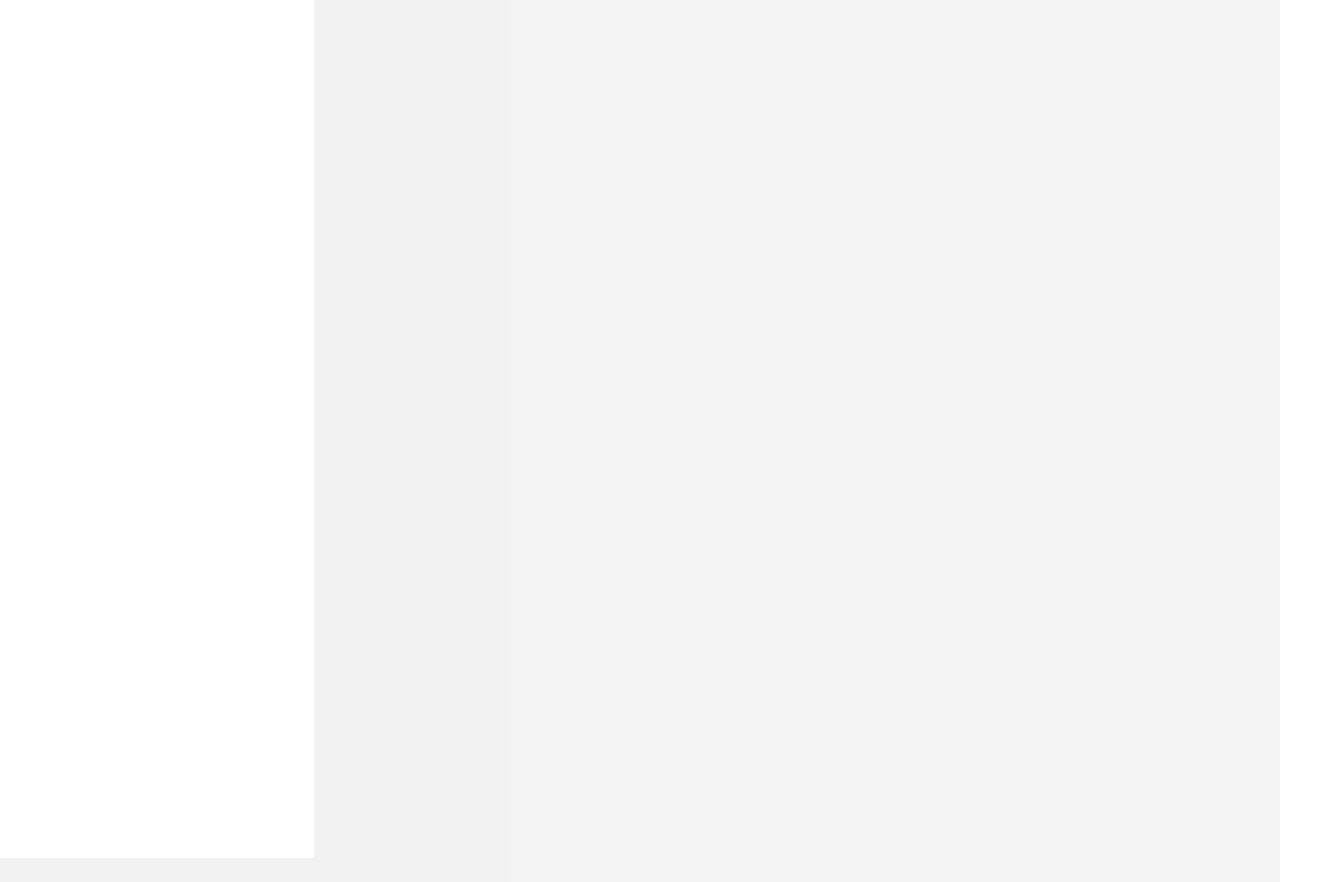
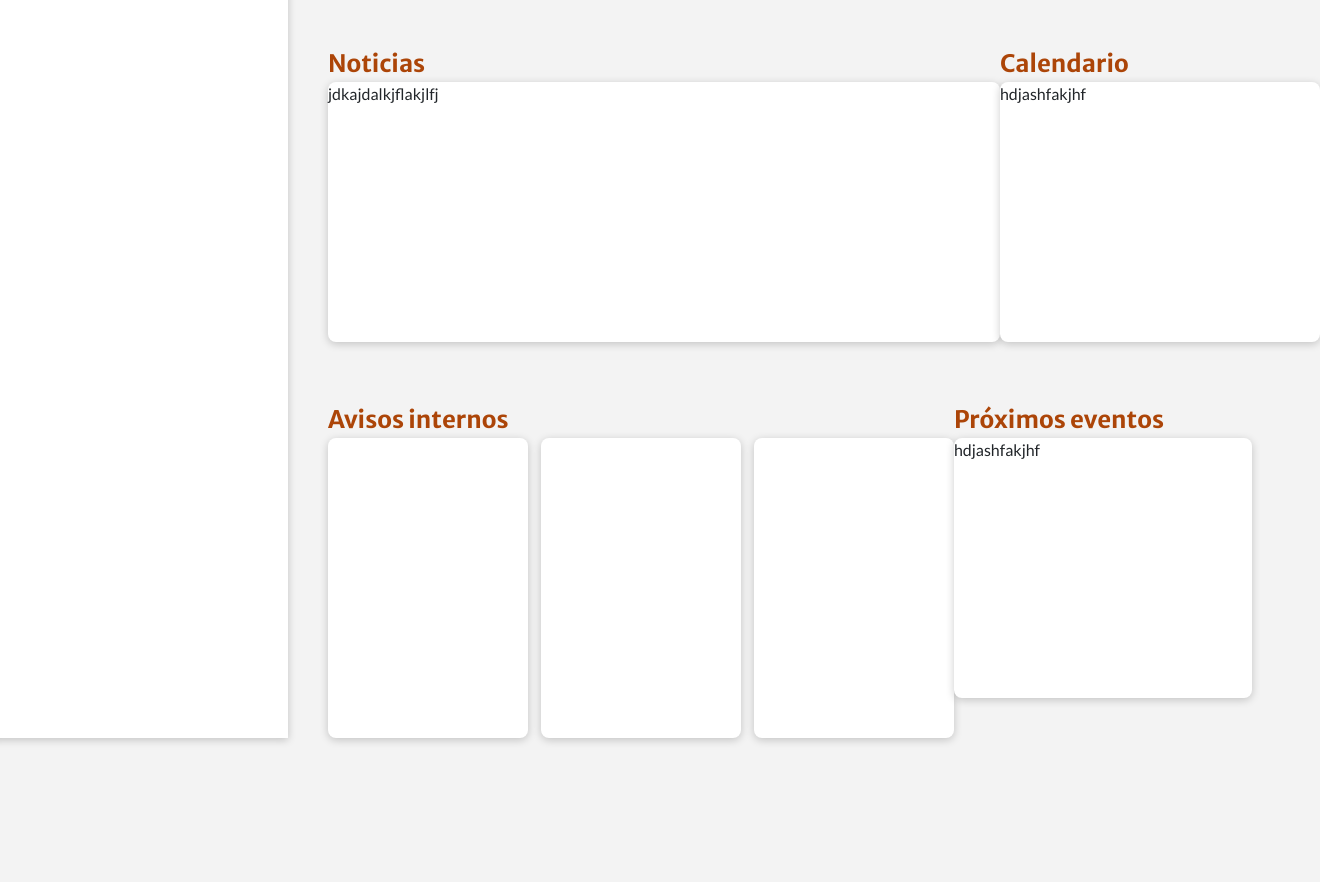
Before and after one commit to Axl108/intranet-c, a plain HTML site: page home.html in a window 1280 px wide. Shown: the part 42-924 px from the top of the page, 1320 px wide, since content can reach past the window. After the commit the page ends 800 px from the top, so only its background shows below. Drawn offline with nearby package versions, Linux system fonts and the light colour scheme.

Commit message:
Cuadricula casi terminada

```diff
--- a/home.html
+++ b/home.html
@@ -7,20 +7,64 @@
     <title>Home</title>
     <link rel="preconnect" href="https://fonts.gstatic.com">
     <link href="https://fonts.googleapis.com/css2?family=Lato:wght@300;400;700;900&display=swap" rel="stylesheet">
+    <link rel="preconnect" href="https://fonts.gstatic.com">
+    <link href="https://fonts.googleapis.com/css2?family=Merriweather+Sans:wght@300;400;500;600;700;800&display=swap" rel="stylesheet">
     <link href="https://cdn.jsdelivr.net/npm/bootstrap@5.0.0-beta2/dist/css/bootstrap.min.css" rel="stylesheet" integrity="sha384-BmbxuPwQa2lc/FVzBcNJ7UAyJxM6wuqIj61tLrc4wSX0szH/Ev+nYRRuWlolflfl" crossorigin="anonymous">
-    <link rel="stylesheet" href="style.css">
+    <link rel="stylesheet" href="./style.css">
 </head>
 
 <body>
     <section class="home">
         <div class="row">
            <div class="menu">
-            jakjfkajflakldkal
+                <div class="logo-principal>">
+                    <img src="../cemefi/images/logo.png" alt="Cemefi">
+                </div>
+                <div class="opciones-menu">
+
+                </div>
+            <br><br><br><br><br><br>
            </div>
+           <div class="contenido">
+                <div class="linea">
+                    <div class="caja-large">
+                        <span class="seccion">Noticias</span>
+                        <div class="noticias">
+                            jdkajdalkjflakjlfj
+                        </div>
+                    </div>
+                    <div class="caja-short">
+                        <span class="seccion">Calendario</span>
+                        <div class="calendario">
+                            hdjashfakjhf
+                        </div>
+                    </div>
+                </div>
+                <div class="linea-dos">
+                    <div class="caja-large">
+                        <span class="seccion">Avisos internos</span>
+                        <div class="avisos">
+                            <div class="avisos-dentro">
+
+                            </div>
+                            <div class="avisos-dentro">
+
+                            </div>
+                            <div class="avisos-dentro">
+
+                            </div>
+                        </div>
+                    </div>
+                    <div class="caja-short">
+                        <span class="seccion">Próximos eventos</span>
+                        <div class="eventos">
+                            hdjashfakjhf
+                        </div>
+                    </div>
+                </div>
+            </div>
         </div>
-        <div class="contenido">
-            Hola como has estadp
-        </div>
+
     </section>
 
     <script src="https://cdn.jsdelivr.net/npm/bootstrap@5.0.0-beta2/dist/js/bootstrap.bundle.min.js" integrity="sha384-b5kHyXgcpbZJO/tY9Ul7kGkf1S0CWuKcCD38l8YkeH8z8QjE0GmW1gYU5S9FOnJ0" crossorigin="anonymous"></script>
```
Also changed, not shown: index.html (+4 -4 lines), style.css, style.scss (added).
